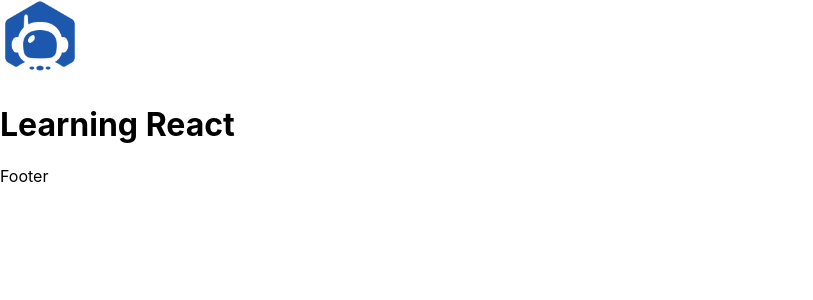
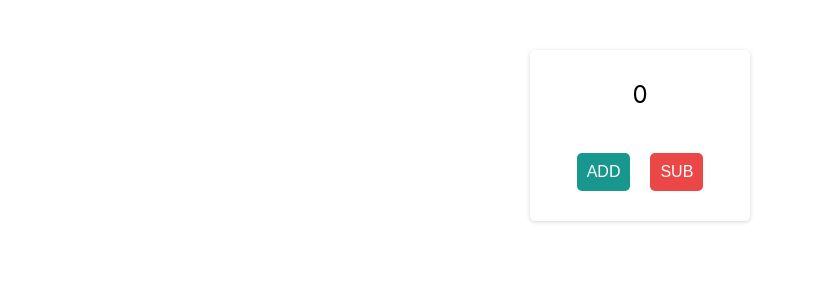
Before and after one commit to MisturaDev/Sample-Project, a React (Create React App) app: page / in a window 1280 px wide. Shown: the top 300 px of the page, without its empty margins (0-813 px from the left). Built offline with nearby package versions, Linux system fonts and the light colour scheme; the HTML template or start-up script is replaced by a standard one.

Commit message:
new-addition

```diff
--- a/src/App.css
+++ b/src/App.css
@@ -1,7 +1,47 @@
-.active{
+/* .active{
   font-size: 50px;
 }
 
 .logo{
   height: 80px;
+} */
+
+.App{
+  text-align: center;
 }
+
+.box{
+  max-width: 200px;
+  margin: 50px auto;
+  border-radius: 5px;
+  box-shadow: rgba(0, 0, 0, 0.16) 0px 1px 4px;
+  padding: 10px;
+}
+
+p{
+  margin-top: 20px;
+  font-size: 24px;
+  text-align: center;
+}
+
+button{
+  padding: 10px;
+  margin: 20px 10px;
+  font-size: 16px;
+  color: #FFFFFF;
+  border: 0px;
+  border-radius: 5px;
+  cursor: pointer;
+}
+
+button.add{
+  background-color: #18978F;
+}
+
+button.sub{
+  background-color: #EB4747;
+}
+
+button.reset{
+  background-color: #0F3460;
+}
--- a/src/App.js
+++ b/src/App.js
@@ -1,18 +1,40 @@
-import { Header } from './components/Header';
-import { Footer } from './components/Footer';
-import './App.css';
+// import { Header } from './components/Header';
+// import { Footer } from './components/Footer';
+// import './App.css';
 
- function App() {
+//  function App() {
+//   return (
+//     <>
+//     <Header />
+//     <div>
+//     <h1>Learning React</h1>
+//     </div>
+//     <Footer />
+//       </>
+
+//   );
+// }
+
+// export default App;
+
+import React from 'react'
+import './App.css'
+
+export default function App() {
+    let count = 0;
+
+    function handleAdd(){
+        count+=1;
+        console.log(count);
+    }
   return (
-    <>
-    <Header />
-    <div>
-    <h1>Learning React</h1>
+
+    <div className='App'>
+        <div className='box'>
+        <p>{count}</p>
+            <button onClick={handleAdd}className='add'>ADD</button>
+            <button className='sub'>SUB</button>
+        </div>
     </div>
-    <Footer />
-      </>
-
   );
 }
-
-export default App;
--- a/src/components/Footer.js
+++ b/src/components/Footer.js
@@ -1,7 +1,7 @@
-import React from 'react'
+// import React from 'react'
 
-export const Footer = () => {
-  return (
-    <div>Footer</div>
-  )
-}
+// export const Footer = () => {
+//   return (
+//     <div>Footer</div>
+//   )
+// }
--- a/src/components/Header.js
+++ b/src/components/Header.js
@@ -1,10 +1,10 @@
-import React from 'react'
-import Logo from "../assets/logo.png"
+// import React from 'react'
+// import Logo from "../assets/logo.png"
 
-export const Header = () => {
-  return (
-    <div>
-<img className="logo" src={Logo} alt="" />
-    </div>
-  )
-}
+// export const Header = () => {
+//   return (
+//     <div>
+// <img className="logo" src={Logo} alt="" />
+//     </div>
+//   )
+// }
--- a/src/components/header.css
+++ b/src/components/header.css
@@ -1,3 +1,3 @@
-.logo{
+/* .logo{
     height: 80px;
-  }
+  } */
```
